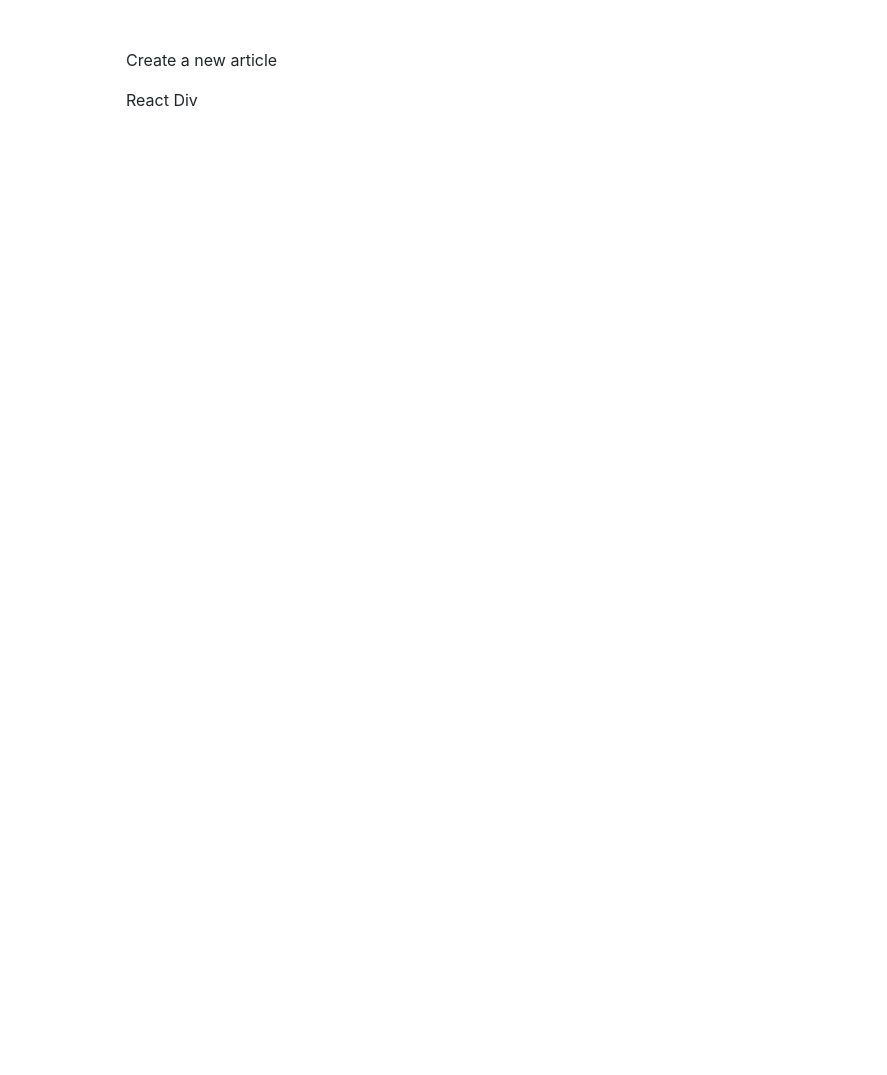
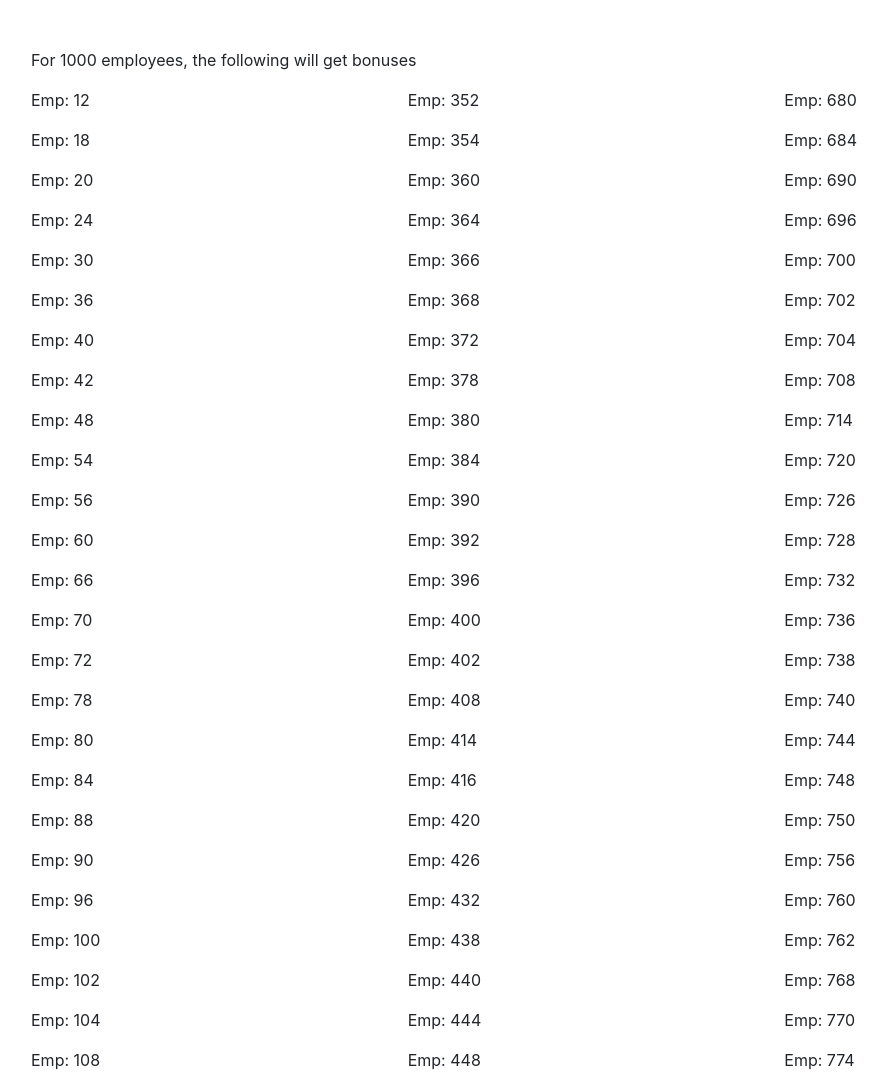
Before and after one commit to khaled-nabil/christmas-bonus-problem, a React app: page / in a window 1280 px wide. Shown: the top 1075 px of the page, without its empty margins (54-941 px from the left). Before the commit the page ends 800 px from the top, so only its background shows below. Built offline with nearby package versions, Linux system fonts and the light colour scheme.

Commit message:
first section solved

```diff
--- a/src/components/calculator.js
+++ b/src/components/calculator.js
@@ -1,17 +1,61 @@
-import React, { Component } from 'react'
+import React, {Component} from 'react'
+import RenderEmployees from "./selectedEmp"
+import Test from "./test"
+
 
 class Calculator extends Component {
-    constructor(props){
+    constructor(props) {
         super(props);
         this.state = {
             numberOfEmployees: 1000,
-            employeesWithBonus: []
-        }
+            employeesWithBonus: [],
+            test: new Map(),
+        };
+        this.filterEmployees = this.filterEmployees.bind(this);
     }
-    render(){
-        return(
-            <div>Test app</div>
+
+    filterEmployees() {
+        let map = new Map();
+        let allEmployees = [...Array(this.state.numberOfEmployees + 1).keys()].slice(1);
+        allEmployees = allEmployees.filter(v => [...Array(v).keys()].slice(1).reduce((sum, val) => {
+            if (v % val === 0) {
+                let dividors = [];
+                if(map.has(v))
+                    dividors = map.get(v);
+                dividors.push(val);
+                map.set(v,dividors);
+                return sum + val;
+            } else {
+                return sum;
+            }
+            //return v % val ===0?sum+val:sum;
+        }, 0) > v);
+        //console.log(map);
+        this.setState({
+            test: map,
+            employeesWithBonus: allEmployees
+        });
+    }
+
+    componentDidMount() {
+        this.filterEmployees();
+    }
+
+    render() {
+        return (
+            <div>
+                <div className={`row mt-5`}>
+                    <div className={`col`}>For {this.state.numberOfEmployees} employees, the following will get
+                        bonuses
+                    </div>
+                </div>
+                <div className={`mt-3`}>
+                    <RenderEmployees selectedEmployees={this.state.employeesWithBonus}/>
+                    <Test test={this.state.test} />
+                </div>
+            </div>
         )
     }
 }
+
 export default Calculator;
--- a/src/components/selectedEmp.js
+++ b/src/components/selectedEmp.js
@@ -0,0 +1,18 @@
+import React from 'react'
+
+function Employee(props){
+    return (
+        <p>Emp: {props.resource}</p>
+    );
+}
+const RenderEmployees = (props) => {
+    let results = props.selectedEmployees;
+    return (
+        <div className="card-columns">
+            {results.map((resource) => {
+                return <Employee key={resource} resource={resource}/>;
+            })}
+        </div>
+    )
+};
+export default RenderEmployees
--- a/src/index.html
+++ b/src/index.html
@@ -2,18 +2,12 @@
 <html lang="en">
 <head>
     <meta charset="utf-8">
-    <link rel="stylesheet" href="https://maxcdn.bootstrapcdn.com/bootstrap/4.0.0-beta.2/css/bootstrap.min.css" >
+    <link rel="stylesheet" href="https://maxcdn.bootstrapcdn.com/bootstrap/4.0.0-beta.2/css/bootstrap.min.css">
     <title>How to set up React, Webpack, and Babel</title>
 </head>
 <body>
 <div class="container">
-    <div class="row mt-5">
-        <div class="col-md-4 offset-md-1">
-            <p>Create a new article</p>
-            <div id="react-loader">
-                <!-- form -->
-            </div>
-        </div>
+    <div id="react-loader">
     </div>
 </div>
 </body>
--- a/src/index.js
+++ b/src/index.js
@@ -1,3 +1,5 @@
 import React from "react";
 import ReactDOM from "react-dom";
-ReactDOM.render(<div>React Div</div>, document.getElementById("react-loader"));
+import Calculator from "./components/calculator";
+
+ReactDOM.render(<Calculator/>, document.getElementById("react-loader"));
```
